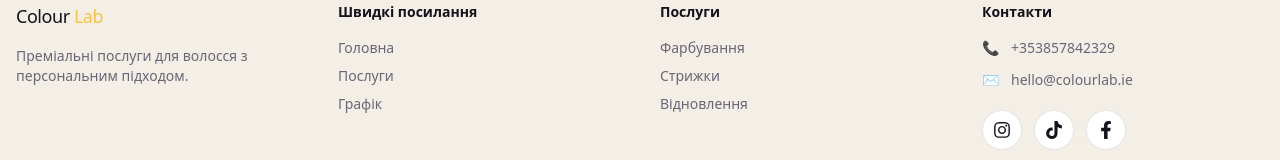
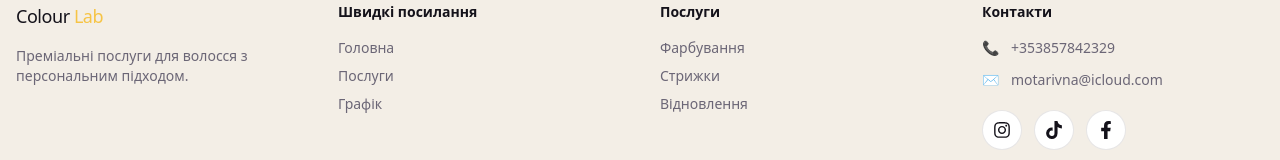
Before and after one commit to Putinjov/Colour_bar, a React (Vite) app in the folder apps/web/: page / in a window 1280 px wide. Shown: the part 1904-2064 px from the top of the page. Built offline with nearby package versions, Linux system fonts and the light colour scheme; no server answers.

Commit message:
social link fix

```diff
--- a/apps/web/src/views/Landing/sections/FooterSection.tsx
+++ b/apps/web/src/views/Landing/sections/FooterSection.tsx
@@ -81,25 +81,25 @@ export default function FooterSection() {
                 </div>
                 <div className="flex items-center gap-3">
                   <span>✉️</span>
-                  <span>hello@colourlab.ie</span>
+                  <span>motarivna@icloud.com</span>
                 </div>
               </div>
 
               <div className="mt-5 flex items-center gap-3">
                 <SocialIcon
-                  href="https://instagram.com/@hair_by_marina" // заміниш на реальний
+                  href="https://instagram.com/hair_by_marina_ie"
                   label="Instagram">
                     <FaInstagram size={18} />
                 </SocialIcon>
 
                 <SocialIcon
-                  href="https://tiktok.com/@colourbar"
+                  href="https://www.tiktok.com/@hair_by_marina"
                   label="TikTok">
                     <FaTiktok size={18} />
                 </SocialIcon>
 
                 <SocialIcon
-                  href="https://facebook.com/colourbar"
+                  href="https://facebook.com/"
                   label="Facebook">
                     <FaFacebookF size={18} />
                   </SocialIcon>
```
